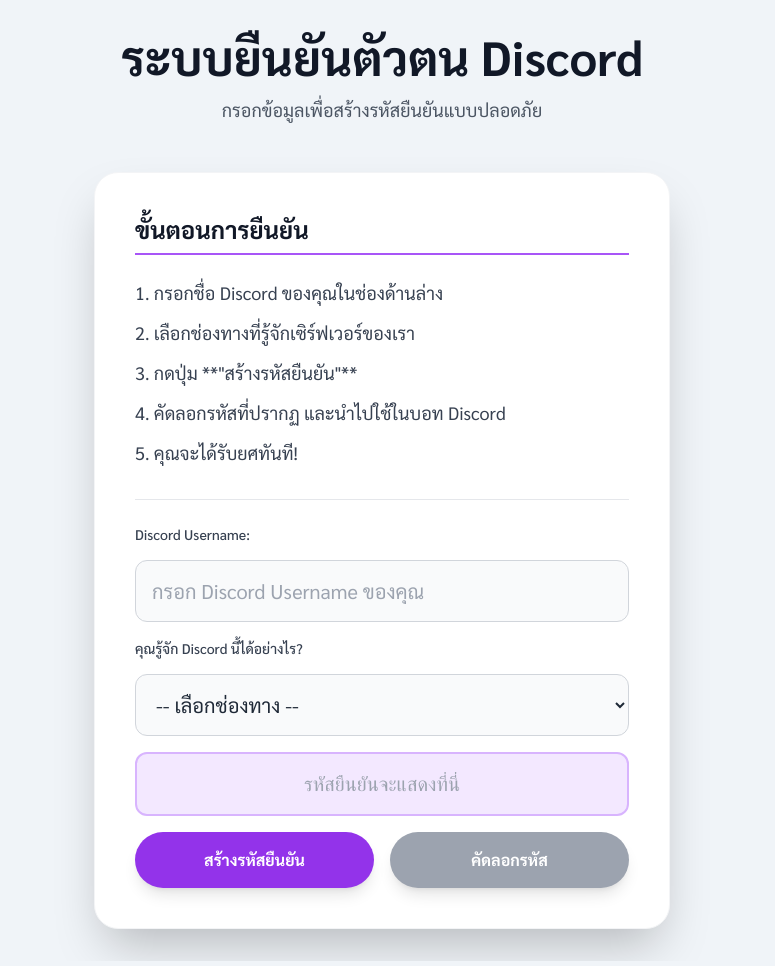
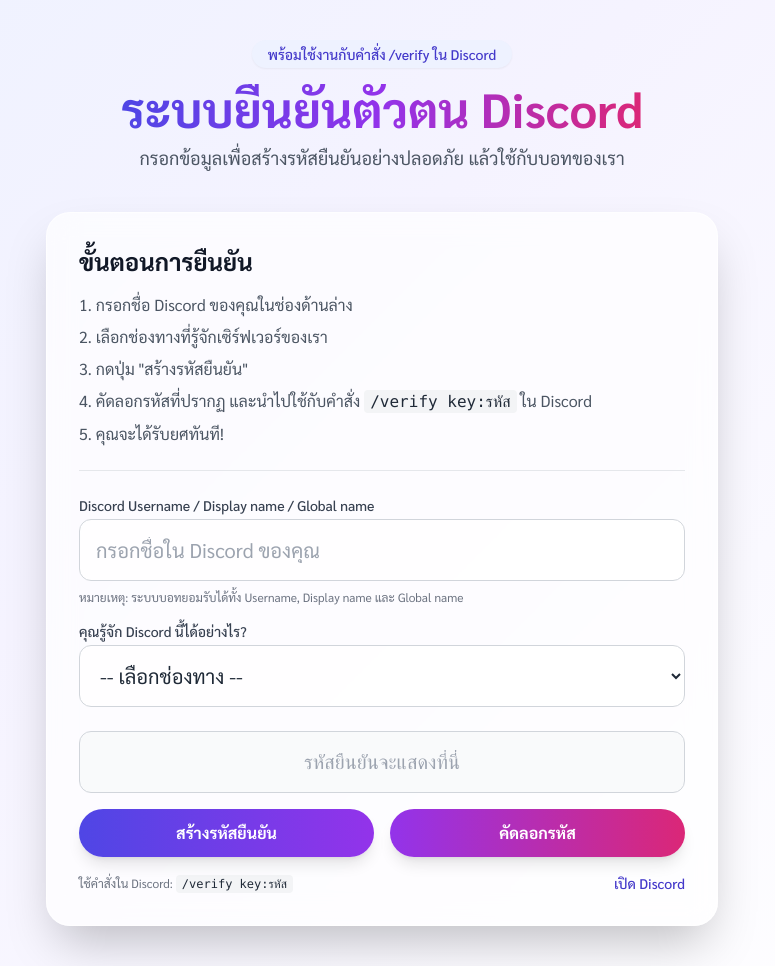
Before and after one commit to thanakrit-oo/wasin.github.io, a plain HTML site: page index.html in a window 1280 px wide. Shown: the whole page, without its empty margins (258-1033 px from the left). Drawn offline with nearby package versions, Linux system fonts and the light colour scheme; no server answers.

Commit message:
Update index.html
Signed-off-by: thanakrit-oo <idmethanakritbangsang@gmail.com>

```diff
--- a/index.html
+++ b/index.html
@@ -9,7 +9,7 @@
     <link rel="preconnect" href="https://fonts.gstatic.com" crossorigin>
     <link href="https://fonts.googleapis.com/css2?family=Sarabun:wght@400;500;700&display=swap" rel="stylesheet">
     <style>
-        body { font-family: 'Sarabun', sans-serif; background-color: #f0f4f8; }
+        body { font-family: 'Sarabun', sans-serif; background: linear-gradient(135deg, #eef2ff 0%, #f5f3ff 40%, #fff 100%); }
         @keyframes slideInRight {
             from { transform: translateX(120%); opacity: 0; }
             to { transform: translateX(0); opacity: 1; }
@@ -20,33 +20,42 @@
         }
         .toast-slide-in { animation: slideInRight 0.6s cubic-bezier(0.25, 0.46, 0.45, 0.94) forwards; }
         .toast-slide-out { animation: slideOutRight 0.6s cubic-bezier(0.25, 0.46, 0.45, 0.94) forwards; }
-        .input-glow:focus { box-shadow: 0 0 0 4px rgba(139, 92, 246, 0.4); }
+        .input-glow:focus { box-shadow: 0 0 0 3px rgba(99, 102, 241, 0.35); }
+        .glass {
+            background: rgba(255,255,255,0.7);
+            backdrop-filter: saturate(180%) blur(14px);
+            -webkit-backdrop-filter: saturate(180%) blur(14px);
+        }
     </style>
 </head>
-<body class="p-8 flex flex-col items-center justify-center min-h-screen">
-    <div class="text-center mb-12">
-        <h1 class="text-4xl md:text-5xl font-bold mb-4 text-gray-900">ระบบยืนยันตัวตน Discord</h1>
-        <p class="text-lg text-gray-600">กรอกข้อมูลเพื่อสร้างรหัสยืนยันแบบปลอดภัย</p>
+<body class="p-6 md:p-10 flex flex-col items-center justify-center min-h-screen">
+    <div class="text-center mb-10">
+        <div class="inline-flex items-center gap-2 px-4 py-1 rounded-full bg-indigo-50 text-indigo-700 text-sm font-medium mb-4 shadow-sm">
+            <span>พร้อมใช้งานกับคำสั่ง /verify ใน Discord</span>
+        </div>
+        <h1 class="text-4xl md:text-5xl font-bold mb-3 bg-clip-text text-transparent bg-gradient-to-r from-indigo-600 via-purple-600 to-pink-600">ระบบยืนยันตัวตน Discord</h1>
+        <p class="text-base md:text-lg text-gray-600">กรอกข้อมูลเพื่อสร้างรหัสยืนยันอย่างปลอดภัย แล้วใช้กับบอทของเรา</p>
     </div>
 
-    <div class="w-full max-w-xl bg-white p-10 rounded-3xl shadow-2xl border border-gray-100 transform transition-transform duration-300 hover:scale-[1.01]">
-        <h2 class="text-2xl font-semibold text-gray-900 mb-6 border-b-2 border-purple-500 pb-2">ขั้นตอนการยืนยัน</h2>
-        <ol class="list-decimal list-inside text-gray-700 space-y-3 mb-8 text-base md:text-lg">
+    <div class="w-full max-w-2xl glass p-6 md:p-8 rounded-3xl shadow-2xl border border-white/60">
+        <h2 class="text-2xl font-semibold text-gray-900 mb-4">ขั้นตอนการยืนยัน</h2>
+        <ol class="list-decimal list-inside text-gray-600 space-y-2">
             <li>กรอกชื่อ Discord ของคุณในช่องด้านล่าง</li>
             <li>เลือกช่องทางที่รู้จักเซิร์ฟเวอร์ของเรา</li>
-            <li>กดปุ่ม **"สร้างรหัสยืนยัน"**</li>
-            <li>คัดลอกรหัสที่ปรากฏ และนำไปใช้ในบอท Discord</li>
+            <li>กดปุ่ม "สร้างรหัสยืนยัน"</li>
+            <li>คัดลอกรหัสที่ปรากฏ และนำไปใช้กับคำสั่ง <code class="px-1.5 py-0.5 bg-gray-100 rounded text-gray-800">/verify key:รหัส</code> ใน Discord</li>
             <li>คุณจะได้รับยศทันที!</li>
         </ol>
 
         <hr class="my-6 border-gray-200" />
 
-        <div class="flex flex-col items-start w-full space-y-4">
-            <label for="user-input" class="block text-sm font-medium text-gray-700">Discord Username:</label>
-            <input id="user-input" type="text" placeholder="กรอก Discord Username ของคุณ" class="w-full text-lg md:text-xl p-4 rounded-xl bg-gray-50 text-gray-800 border border-gray-300 focus:outline-none input-glow" />
+        <div class="flex flex-col items-start w-full">
+            <label for="user-input" class="block text-sm font-medium text-gray-700 mb-1">Discord Username / Display name / Global name</label>
+            <input id="user-input" type="text" placeholder="กรอกชื่อใน Discord ของคุณ" class="w-full text-lg md:text-xl p-4 mb-2 rounded-xl bg-white/70 text-gray-800 border border-gray-300 focus:outline-none input-glow" />
+            <p class="text-xs text-gray-500 mb-4">หมายเหตุ: ระบบบอทยอมรับได้ทั้ง Username, Display name และ Global name</p>
 
-            <label for="referral-dropdown" class="block text-sm font-medium text-gray-700">คุณรู้จัก Discord นี้ได้อย่างไร?</label>
-            <select id="referral-dropdown" class="w-full text-lg md:text-xl p-4 rounded-xl bg-gray-50 text-gray-800 border border-gray-300 focus:outline-none input-glow">
+            <label for="referral-dropdown" class="block text-sm font-medium text-gray-700 mb-1">คุณรู้จัก Discord นี้ได้อย่างไร?</label>
+            <select id="referral-dropdown" class="w-full text-lg md:text-xl p-4 mb-6 rounded-xl bg-white/70 text-gray-800 border border-gray-300 focus:outline-none input-glow">
                 <option value="" disabled selected>-- เลือกช่องทาง --</option>
                 <option value="friend">เพื่อนแนะนำมา</option>
                 <option value="youtube">จากช่อง YouTube</option>
@@ -55,23 +64,28 @@
                 <option value="other">อื่นๆ</option>
             </select>
 
-            <input id="verification-key" type="text" readonly placeholder="รหัสยืนยันจะแสดงที่นี่" class="w-full text-center text-xl font-mono p-4 rounded-xl bg-purple-100 text-purple-800 border-2 border-purple-300" />
+            <input id="verification-key" type="text" readonly placeholder="รหัสยืนยันจะแสดงที่นี่" class="w-full text-center text-lg md:text-xl font-mono p-4 mb-4 rounded-xl bg-gray-50 text-gray-800 border border-gray-300" />
 
-            <div class="flex flex-col sm:flex-row gap-4 w-full mt-4">
-                <button id="generate-key-btn" class="w-full sm:w-1/2 bg-purple-600 hover:bg-purple-700 text-white font-bold py-4 px-6 rounded-full shadow-lg transition-all duration-300 transform hover:scale-105">
+            <div class="flex flex-col sm:flex-row gap-4 w-full">
+                <button id="generate-key-btn" class="w-full sm:w-1/2 bg-gradient-to-r from-indigo-600 to-purple-600 hover:from-indigo-700 hover:to-purple-700 text-white font-bold py-3 px-6 rounded-full shadow-lg transition-all duration-300 transform hover:scale-105">
                     สร้างรหัสยืนยัน
                 </button>
-                <button id="copy-key-btn" class="w-full sm:w-1/2 bg-gray-400 hover:bg-gray-500 text-white font-bold py-4 px-6 rounded-full shadow-lg transition-all duration-300 transform hover:scale-105" disabled>
+                <button id="copy-key-btn" class="w-full sm:w-1/2 bg-gradient-to-r from-purple-600 to-pink-600 hover:from-purple-700 hover:to-pink-700 text-white font-bold py-3 px-6 rounded-full shadow-lg transition-all duration-300 transform hover:scale-105" disabled>
                     คัดลอกรหัส
                 </button>
+            </div>
+            <div class="mt-4 flex items-center justify-between w-full">
+                <div class="text-xs text-gray-500">ใช้คำสั่งใน Discord: <code class="px-1.5 py-0.5 bg-gray-100 rounded text-gray-800">/verify key:รหัส</code></div>
+                <a href="#" target="_blank" class="text-sm text-indigo-700 hover:text-indigo-800 font-medium">เปิด Discord</a>
             </div>
         </div>
     </div>
 
     <div id="toast-notification" class="hidden fixed top-8 right-8 z-50 transform translate-x-full">
         <div class="bg-white p-6 rounded-2xl shadow-xl flex items-center border border-gray-200">
-            <svg id="toast-icon" class="w-8 h-8 mr-4" fill="none" stroke="currentColor" viewBox="0 0 24 24" xmlns="http://www.w3.org/2000/svg">
-                </svg>
+            <svg id="toast-icon" class="w-8 h-8 text-green-500 mr-4" fill="none" stroke="currentColor" viewBox="0 0 24 24" xmlns="http://www.w3.org/2000/svg">
+                <path stroke-linecap="round" stroke-linejoin="round" stroke-width="2" d="M9 12l2 2 4-4m6 2a9 9 0 11-18 0 9 9 0 0118 0z"></path>
+            </svg>
             <div>
                 <p class="text-gray-900 font-semibold text-lg" id="toast-title">ดำเนินการสำเร็จ</p>
                 <p class="text-gray-500 text-sm" id="toast-message">รหัสถูกคัดลอกแล้ว</p>
@@ -82,7 +96,7 @@
     <script type="module">
         import { initializeApp } from "https://www.gstatic.com/firebasejs/11.6.1/firebase-app.js";
         import { getFirestore, doc, getDoc, setDoc } from "https://www.gstatic.com/firebasejs/11.6.1/firebase-firestore.js";
-        import { getAuth, signInAnonymously } from "https://www.gstatic.com/firebasejs/11.6.1/firebase-auth.js";
+        import { getAuth, signInWithCustomToken, signInAnonymously } from "https://www.gstatic.com/firebasejs/11.6.1/firebase-auth.js";
 
         // UI elements
         const generateKeyBtn = document.getElementById('generate-key-btn');
@@ -100,9 +114,13 @@
             toastTitle.textContent = title;
             toastMessage.textContent = message;
             if (type === 'success') {
-                toastIcon.innerHTML = `<path class="text-green-500" stroke-linecap="round" stroke-linejoin="round" stroke-width="2" d="M9 12l2 2 4-4m6 2a9 9 0 11-18 0 9 9 0 0118 0z"></path>`;
+                toastIcon.innerHTML = `<path stroke-linecap="round" stroke-linejoin="round" stroke-width="2" d="M9 12l2 2 4-4m6 2a9 9 0 11-18 0 9 9 0 0118 0z"></path>`;
+                toastIcon.classList.remove('text-red-500');
+                toastIcon.classList.add('text-green-500');
             } else if (type === 'error') {
-                toastIcon.innerHTML = `<path class="text-red-500" stroke-linecap="round" stroke-linejoin="round" stroke-width="2" d="M10 14l2-2m0 0l2-2m-2 2l-2-2m2 2l2 2m7-2a9 9 0 11-18 0 9 9 0 0118 0z"></path>`;
+                toastIcon.innerHTML = `<path stroke-linecap="round" stroke-linejoin="round" stroke-width="2" d="M10 14l2-2m0 0l2-2m-2 2l-2-2m2 2l2 2m7-2a9 9 0 11-18 0 9 9 0 0118 0z"></path>`;
+                toastIcon.classList.remove('text-green-500');
+                toastIcon.classList.add('text-red-500');
             }
             toastNotification.classList.remove('hidden', 'toast-slide-out');
             toastNotification.classList.add('toast-slide-in');
@@ -141,7 +159,7 @@
                 return;
             }
 
-            showToast('กำลังตรวจสอบข้อมูล...', 'กรุณารอสักครู่', 'success', 5000);
+            showToast('กำลังตรวจสอบข้อมูล...', 'กรุณารอสักครู่');
 
             try {
                 // Check if the username has already been used
@@ -172,8 +190,6 @@
 
                 verificationKeyInput.value = newKey;
                 copyKeyBtn.disabled = false;
-                copyKeyBtn.classList.remove('bg-gray-400', 'hover:bg-gray-500');
-                copyKeyBtn.classList.add('bg-purple-600', 'hover:bg-purple-700');
 
                 showToast('รหัสถูกสร้างแล้ว!', 'รหัสของคุณพร้อมใช้งานแล้ว');
             } catch (error) {
@@ -211,7 +227,19 @@
 
         // Sign in anonymously
         signInAnonymously(auth).catch((error) => {
-            console.error("Firebase auth error:", error);
+            console.error("Anonymous authentication failed:", error);
+        });
+
+        // Check for user ID in URL on page load
+        document.addEventListener('DOMContentLoaded', () => {
+            const urlParams = new URLSearchParams(window.location.search);
+            const userId = urlParams.get('user_id');
+            if (userId) {
+                console.log(`User ID from Discord: ${userId}`);
+                // You can store this userId in a hidden field or a variable if needed
+            } else {
+                console.log('No user ID found in URL.');
+            }
         });
     </script>
 </body>
```
